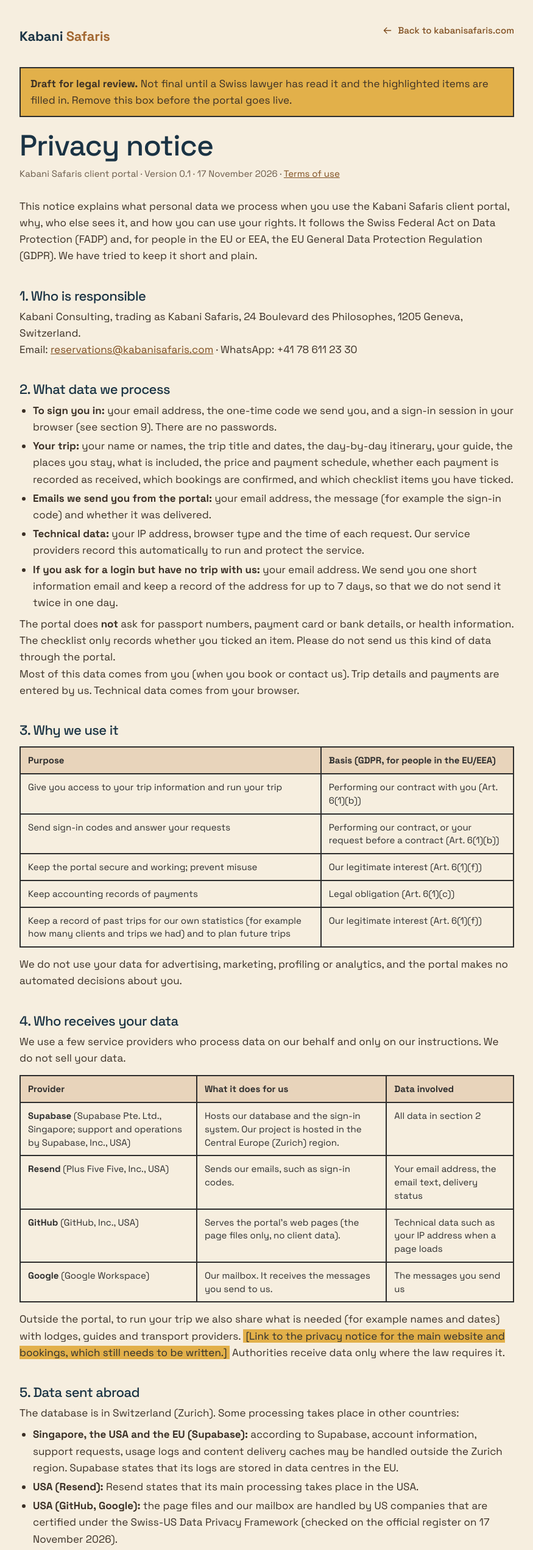
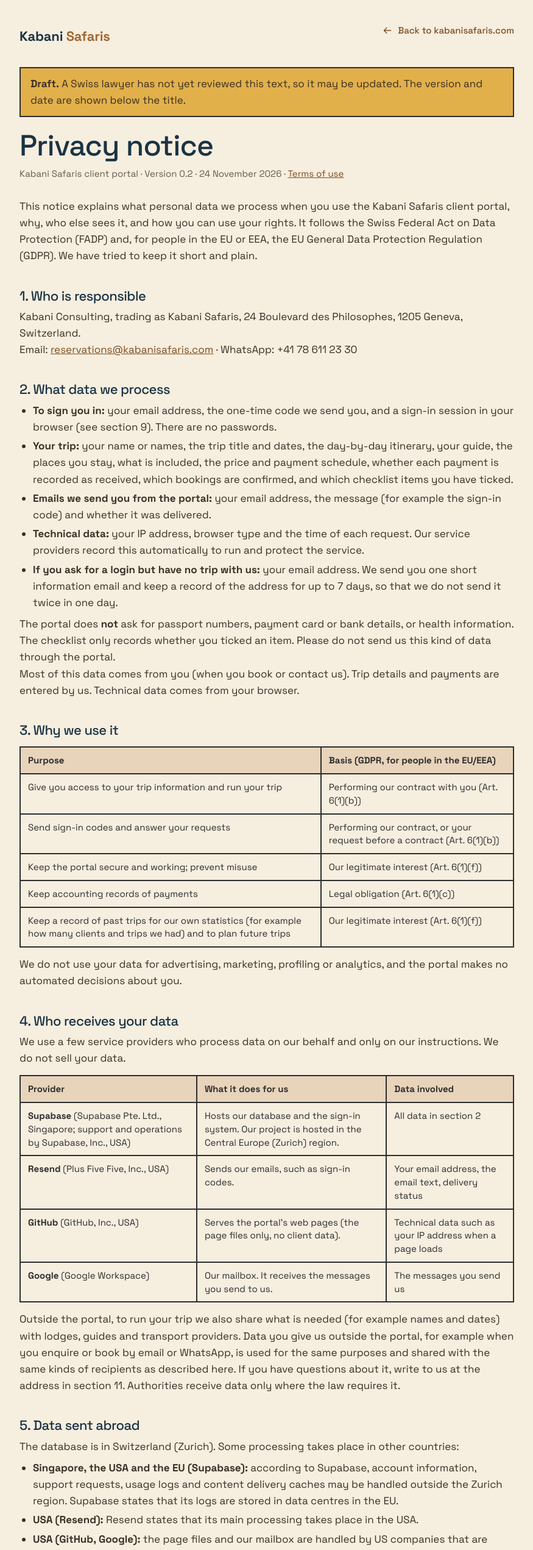
Before and after one commit to Boby-jun/kabani-portal, a plain HTML site: page privacy.html in a window 1280 px wide. Shown: the top 2542 px of the page at 61% size, without its empty margins (202-1077 px from the left). Drawn offline with Linux system fonts and the light colour scheme.

Commit message:
Legal pages: fill the two open gaps, version 0.2, softer draft note
Co-Authored-By: Claude Sonnet 5.5 <noreply@anthropic.com>

```diff
--- a/privacy.html
+++ b/privacy.html
@@ -19,10 +19,10 @@
     <a class="web-link" href="https://kabanisafaris.com" data-icon="arrow-left">Back to kabanisafaris.com</a>
   </header>
   <main class="legal">
-    <p class="draft-banner" id="draft"><b>Draft for legal review.</b> Not final until a Swiss lawyer has read it and the highlighted items are filled in. Remove this box before the portal goes live.</p>
+    <p class="draft-banner" id="draft"><b>Draft.</b> A Swiss lawyer has not yet reviewed this text, so it may be updated. The version and date are shown below the title.</p>
 
     <h1>Privacy notice</h1>
-    <p class="meta">Kabani Safaris client portal · Version 0.1 · 17 November 2026 · <a href="terms.html">Terms of use</a></p>
+    <p class="meta">Kabani Safaris client portal · Version 0.2 · 24 November 2026 · <a href="terms.html">Terms of use</a></p>
 
     <p>This notice explains what personal data we process when you use the Kabani Safaris client portal, why, who else sees it, and how you can use your rights. It follows the Swiss Federal Act on Data Protection (FADP) and, for people in the EU or EEA, the EU General Data Protection Regulation (GDPR). We have tried to keep it short and plain.</p>
 
@@ -65,7 +65,7 @@
         <tr><td data-label="Provider"><b>Google</b> (Google Workspace)</td><td data-label="What it does for us">Our mailbox. It receives the messages you send to us.</td><td data-label="Data involved">The messages you send us</td></tr>
       </tbody>
     </table></div>
-    <p>Outside the portal, to run your trip we also share what is needed (for example names and dates) with lodges, guides and transport providers. <mark class="todo-mark">[Link to the privacy notice for the main website and bookings, which still needs to be written.]</mark> Authorities receive data only where the law requires it.</p>
+    <p>Outside the portal, to run your trip we also share what is needed (for example names and dates) with lodges, guides and transport providers. Data you give us outside the portal, for example when you enquire or book by email or WhatsApp, is used for the same purposes and shared with the same kinds of recipients as described here. If you have questions about it, write to us at the address in section 11. Authorities receive data only where the law requires it.</p>
 
     <h2 id="abroad">5. Data sent abroad</h2>
     <p>The database is in Switzerland (Zurich). Some processing takes place in other countries:</p>
@@ -80,7 +80,7 @@
     <ul>
       <li><b>Sign-in session:</b> it stays active while you use the portal and for up to 15 minutes after you last used it. After that you are signed out and need a new code. You can also sign out yourself at any time.</li>
       <li><b>Your access to the portal:</b> ends <b>3 months after your trip ends</b>. After that you can no longer see your trip page or sign in to it.</li>
-      <li><b>Our internal record of your trip:</b> after your access ends we keep a record of the trip in our own administration: your name and email address, the trip, dates, price and payments. We use it for accounting, for statistics about our business and to plan future trips. We keep it for as long as we need it for those purposes and no longer than <mark class="todo-mark">[10 years after the trip]</mark>, then delete or anonymise it. If you ask, we delete or anonymise earlier whatever we do not need for accounting.</li>
+      <li><b>Our internal record of your trip:</b> after your access ends we keep a record of the trip in our own administration: your name and email address, the trip, dates, price and payments. We use it for accounting, for statistics about our business and to plan future trips. We keep it for as long as we need it for those purposes and no longer than 10 years after the trip, then delete or anonymise it. If you ask, we delete or anonymise earlier whatever we do not need for accounting.</li>
       <li><b>Accounting records of payments:</b> kept for 10 years, as Swiss law requires (Art. 958f of the Code of Obligations).</li>
       <li><b>Trip plans as templates:</b> we may reuse a day-by-day itinerary as a starting point for other travellers. Your name and contact details are not part of that.</li>
       <li><b>Email address of someone without a trip:</b> up to 7 days.</li>
```
Also changed, not shown: terms.html (+2 -2 lines).
